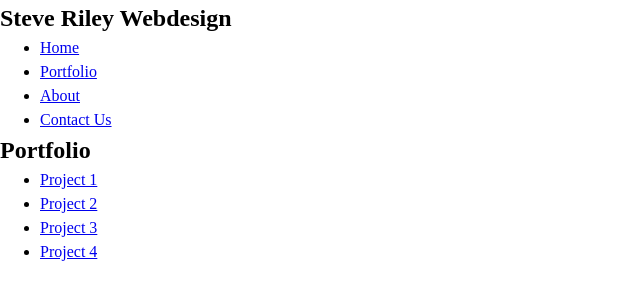
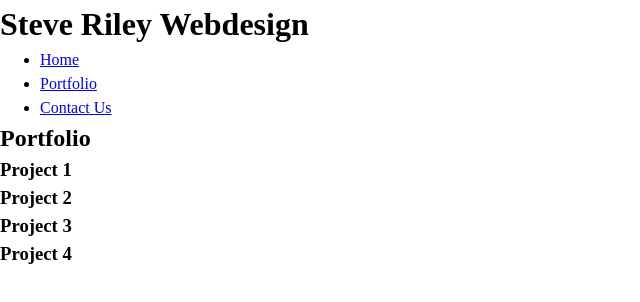
Before and after one commit to SteveJR86/BC-React-Portfolio, a React (Create React App) app: page /Portfolio in a window 1280 px wide. Shown: the top 302 px of the page, without its empty margins (0-640 px from the left). Built offline with nearby package versions, Linux system fonts and the light colour scheme.

Commit message:
portfolio page redone to render 6 project components rather than links to separate project pages and redundant files removed

```diff
--- a/src/App.js
+++ b/src/App.js
@@ -1,7 +1,6 @@
 import { BrowserRouter as Router, Route, Routes } from 'react-router-dom';
 import NavBar from './components/NavBar';
 import Home from './pages/Home';
-import About from './pages/About';
 import Portfolio from './pages/Portfolio';
 import Contact from './pages/Contact';
 
@@ -12,7 +11,6 @@ function App() {
       <Routes>
         <Route path='/' element={<Home />}/>
         <Route path='/Portfolio/*' element={<Portfolio />}/>
-        <Route path='/About' element={<About />}/>
         <Route path='/Contact' element={<Contact />}/>
       </Routes>
     </Router>
--- a/src/components/NavBar.js
+++ b/src/components/NavBar.js
@@ -2,8 +2,9 @@ import { NavLink } from "react-router-dom";
 
 function NavBar(){
   return (
+    <header>
+      <h1>Steve Riley Webdesign</h1>
       <nav>
-      <h1>Steve Riley Webdesign</h1>
         <ul>
           <li>
             <NavLink
@@ -22,13 +23,6 @@ function NavBar(){
           </li>
           <li>
             <NavLink
-            to='/about'
-            >
-              About
-          </NavLink>
-        </li>
-        <li>
-          <NavLink
               to='/contact'
               >
                 Contact Us
@@ -36,6 +30,7 @@ function NavBar(){
           </li>
         </ul>
       </nav>
+    </header>
   )
 }
 
--- /dev/null
+++ b/src/components/Project.js
@@ -0,0 +1,9 @@
+function Project(props) {
+  return(
+    <article>
+    <h3>{props.name}</h3>
+  </article>
+)
+}
+
+export default Project;
--- a/src/components/ProjectLink.js
+++ /dev/null
@@ -1,11 +0,0 @@
-import { NavLink } from "react-router-dom";
-
-function ProjectLink(props) {
-  return(
-  <li>
-    <NavLink to={props.name}>{props.name}</NavLink>
-  </li>
-)
-}
-
-export default ProjectLink;
--- a/src/pages/About.js
+++ /dev/null
@@ -1,5 +0,0 @@
-function About(){
-  return <h2>About Page</h2>
-}
-
-export default About;
--- a/src/pages/Portfolio.js
+++ b/src/pages/Portfolio.js
@@ -1,39 +1,15 @@
 import { Route, Routes } from 'react-router-dom';
-import ProjectLink from '../components/ProjectLink';
-import ProjectPage from './ProjectPage';
+import Project from '../components/Project';
 import projectDetails from '../projects.json';
 
 function Portfolio(){
-  const listItems = projectDetails.map((project) =>
-    <ProjectLink
-      key={project.Name}
-      name={project.Name}
-    />
-    )
-
   return (
-    <div>
-      <Routes>
-        <Route
-          path='/'
-          element={
-            <>
-              <h2>Portfolio</h2>
-              <ul>
-                {listItems}
-              </ul>
-            </>
-          }
-        />
+    <main>
+      <h2>Portfolio</h2>
         {projectDetails.map((project) => (
-          <Route
-            key={project.Name}
-            path={project.Name}
-            element={<ProjectPage projectDetails={project} />}
-          />
+          <Project key={project.Name} name={project.Name}/>
         ))}
-      </Routes>
-    </div>
+    </main>
   )
 }
 
--- a/src/pages/ProjectPage.js
+++ /dev/null
@@ -1,13 +0,0 @@
-import { NavLink } from "react-router-dom";
-
-function ProjectPage(props){
-  return (
-    <div>
-      <h2>{props.projectDetails.Name}</h2>
-      <NavLink to='/portfolio'>Back to Portfolio</NavLink>
-      <img src={props.projectDetails.Image} />
-    </div>
-  )
-}
-
-export default ProjectPage;
```
Lines whose indentation alone changed are shown as unchanged.
